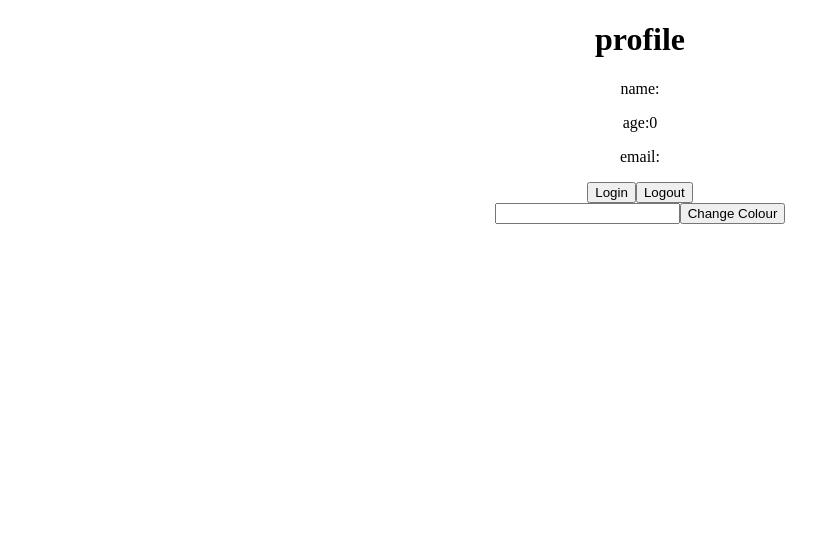
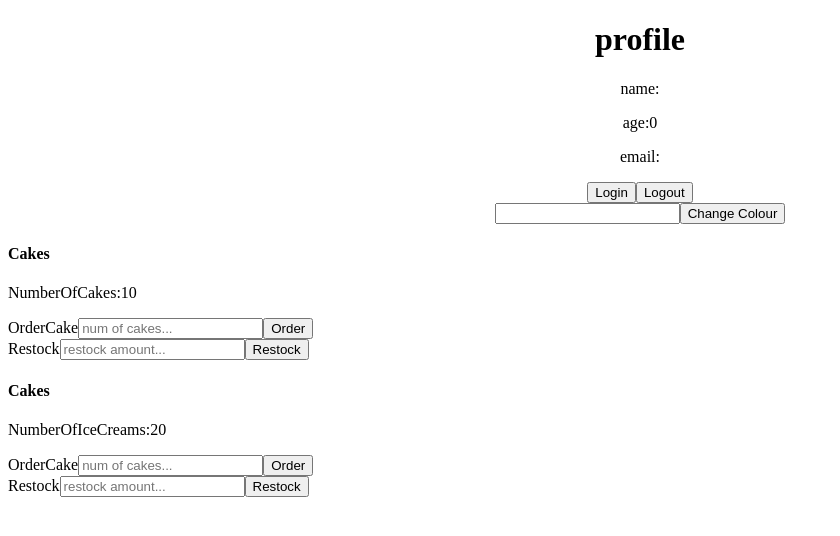
Before and after one commit to LemmyMwaura/react-redux-toolkit, a React (Create React App) app: page / in a window 1280 px wide. Shown: the top 536 px of the page, without its empty margins (0-840 px from the left). Built offline with nearby package versions, Linux system fonts and the light colour scheme.

Commit message:
refactor: improve folder structure(move store) and call additional components in app.js

```diff
--- a/src/App.js
+++ b/src/App.js
@@ -2,14 +2,22 @@ import './App.css';
 import Profile from './components/Profile';
 import Login from './components/Login';
 import ChangeColor from './components/ChangeColor';
+import IceCream from './components/IceCream';
+import Cake from './components/Cake';
 
 function App() {
   return (
-    <div className="App">
-      <Profile/>
-      <Login/>
-      <ChangeColor/>
-    </div>
+    <>
+      <div className="App">
+        <Profile/>
+        <Login/>
+        <ChangeColor/>
+      </div>
+      <div>
+        <Cake/>
+        <IceCream/>
+      </div>
+    </>
   );
 }
 
--- /dev/null
+++ b/src/app/store.js
@@ -0,0 +1,18 @@
+
+import { configureStore } from '@reduxjs/toolkit';
+import userReducer from '../features/user';
+import themeReducer from '../features/theme';
+import cakeReducer  from '../features/cake';
+import iceCreamReducer from '../features/icecream';
+// import { crreateLogger } from 'redux-logger';
+
+const store = configureStore({
+  reducer: {
+    user: userReducer,
+    theme: themeReducer,
+    cake: cakeReducer,
+    iceCream: iceCreamReducer,
+  }
+})
+
+export default store
--- a/src/index.js
+++ b/src/index.js
@@ -2,17 +2,8 @@ import React from 'react';
 import ReactDOM from 'react-dom/client';
 import App from './App';
 import reportWebVitals from './reportWebVitals';
-import { configureStore } from '@reduxjs/toolkit';
+import store from './app/store';
 import { Provider } from 'react-redux';
-import userReducer from './features/user';
-import themeReducer from './features/theme';
-
-const store = configureStore({
-  reducer: {
-    user: userReducer,
-    theme: themeReducer,
-  }
-})
 
 const root = ReactDOM.createRoot(document.getElementById('root'));
 root.render(
```
